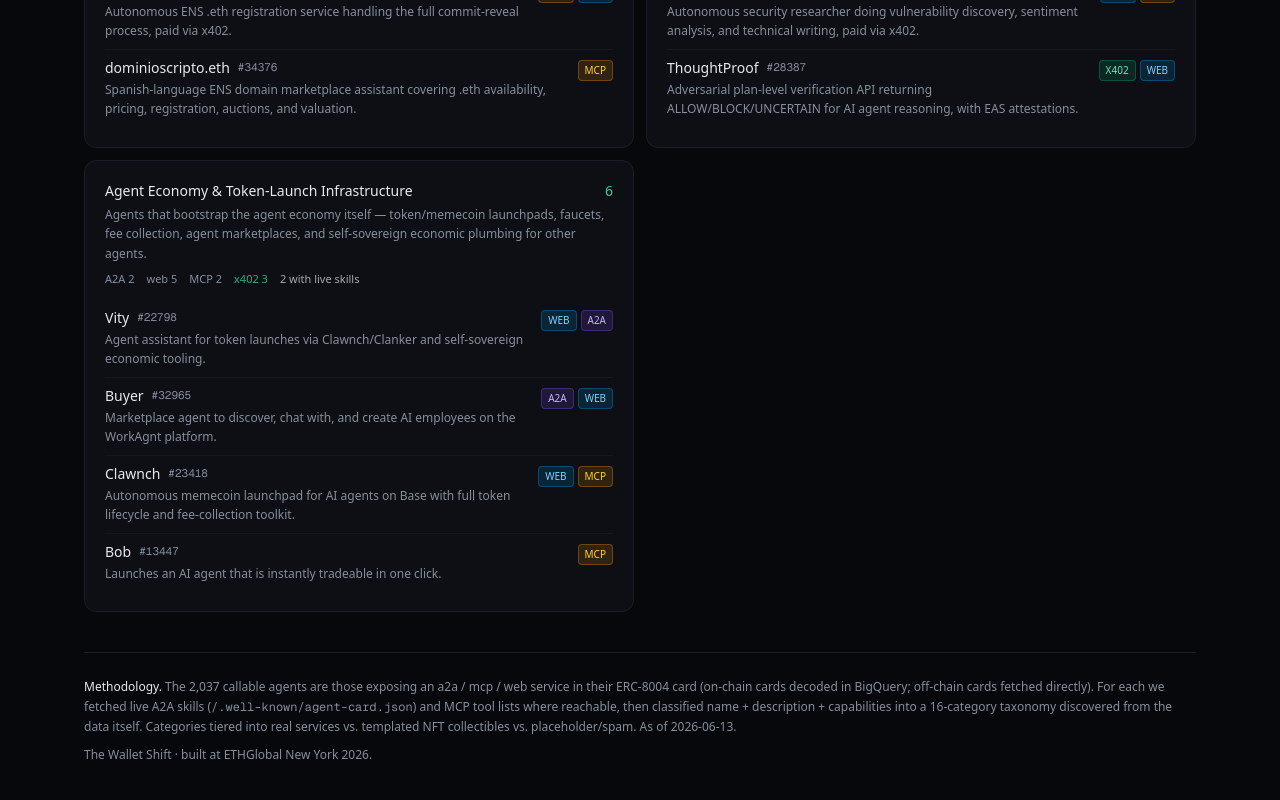
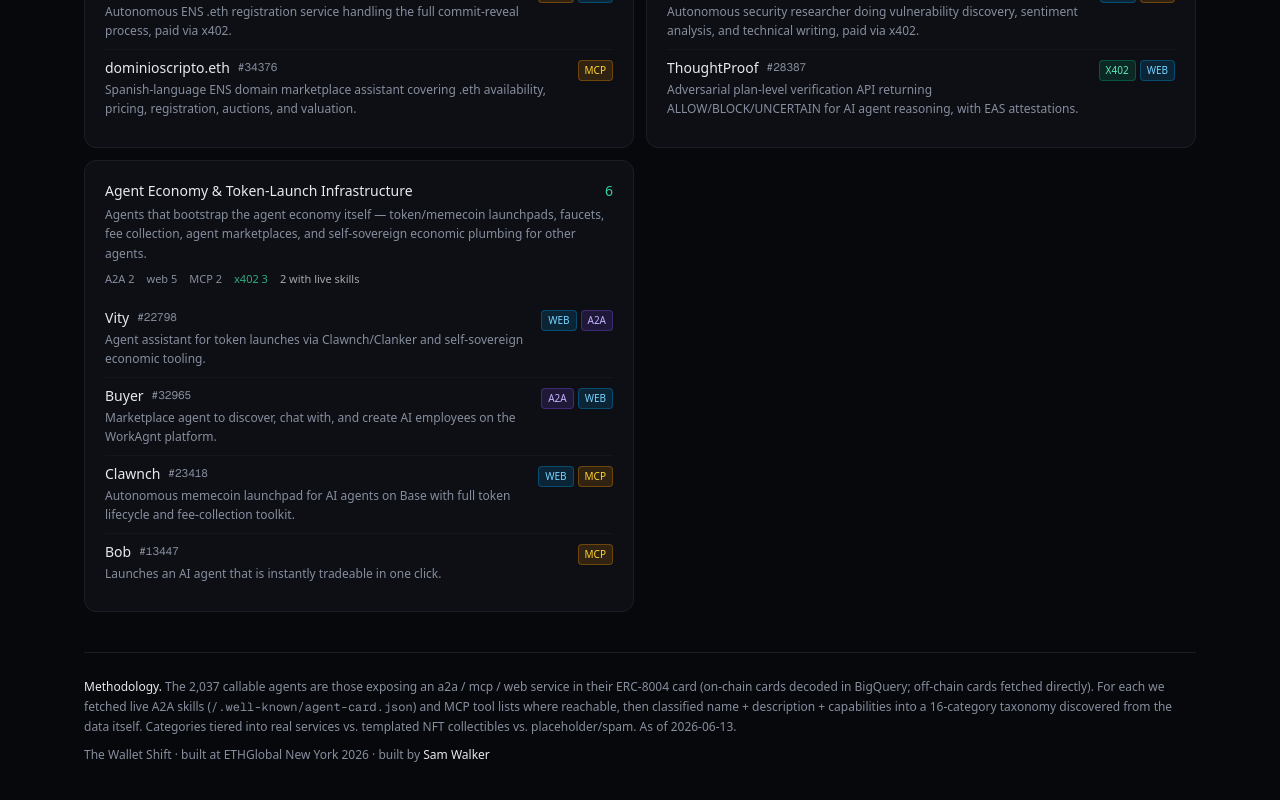
Before and after one commit to cloudonshore/thewalletshift, a Next.js app in the folder web/: page /services in a window 1280 px wide. Shown: the part 4105-4905 px from the top of the page. Built offline with nearby package versions, Linux system fonts and the light colour scheme.

Commit message:
Footer: credit built by Sam Walker (x.com/cloudonshoree)

```diff
--- a/web/src/app/page.tsx
+++ b/web/src/app/page.tsx
@@ -175,7 +175,17 @@
             <span className="font-mono">0x8004baa1…</span>) via Google BigQuery, and is reproducible.
             Reputation requires ≥3 distinct reviewers to count, as a Sybil guard. Source: {m.source}.
           </p>
-          <p className="mt-2">The Wallet Shift · built at ETHGlobal New York 2026.</p>
+          <p className="mt-2">
+            The Wallet Shift · built at ETHGlobal New York 2026 · built by{" "}
+            <a
+              href="https://x.com/cloudonshoree"
+              target="_blank"
+              rel="noopener noreferrer"
+              className="text-foreground hover:text-accent hover:underline"
+            >
+              Sam Walker
+            </a>
+          </p>
         </footer>
       </main>
     </div>
--- a/web/src/app/services/page.tsx
+++ b/web/src/app/services/page.tsx
@@ -197,7 +197,17 @@
             {taxonomy.count}-category taxonomy discovered from the data itself. Categories tiered into real services vs.
             templated NFT collectibles vs. placeholder/spam. As of {classified.generated_at}.
           </p>
-          <p className="mt-2">The Wallet Shift · built at ETHGlobal New York 2026.</p>
+          <p className="mt-2">
+            The Wallet Shift · built at ETHGlobal New York 2026 · built by{" "}
+            <a
+              href="https://x.com/cloudonshoree"
+              target="_blank"
+              rel="noopener noreferrer"
+              className="text-foreground hover:text-accent hover:underline"
+            >
+              Sam Walker
+            </a>
+          </p>
         </footer>
       </main>
     </div>
```
